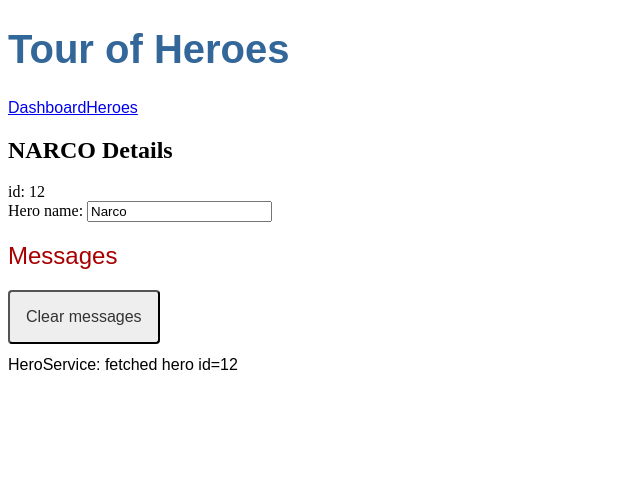
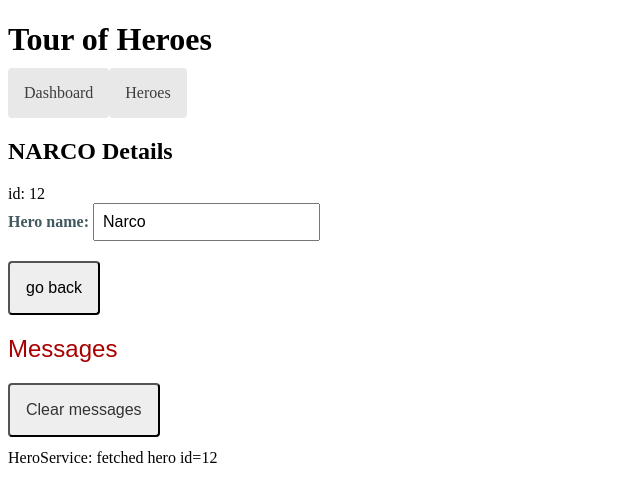
Before and after one commit to tomerbabilaskills/tour-of-heroes, an Angular app in the folder tour-of-heroes/: page /detail/12 in a window 1280 px wide. Shown: the top 502 px of the page, without its empty margins (0-640 px from the left). Built offline with nearby package versions, Linux system fonts and the light colour scheme.

Commit message:
Add styles, fix little things

```diff
--- a/tour-of-heroes/src/app/app.component.css
+++ b/tour-of-heroes/src/app/app.component.css
@@ -1,22 +1,21 @@
-/* Application-wide Styles */
+/* AppComponent's private CSS styles */
 h1 {
-    color: #369;
-    font-family: Arial, Helvetica, sans-serif;
-    font-size: 250%;
+  margin-bottom: 0;
 }
-h2, h3 {
-    color: #444;
-    font-family: Arial, Helvetica, sans-serif;
-    font-weight: lighter;
+nav a {
+  padding: 1rem;
+  text-decoration: none;
+  margin-top: 10px;
+  display: inline-block;
+  background-color: #e8e8e8;
+  color: #3d3d3d;
+  border-radius: 4px;
 }
-body {
-    margin: 2em;
+
+nav a:hover {
+  color: white;
+  background-color: #42545c;
 }
-body, input[type="text"], button {
-    color: #333;
-    font-family: Cambria, Georgia, serif;
+nav a.active {
+  background-color: black;
 }
-/* everywhere else */
-* {
-    font-family: Arial, Helvetica, sans-serif;
-}
--- a/tour-of-heroes/src/app/app.module.ts
+++ b/tour-of-heroes/src/app/app.module.ts
@@ -3,6 +3,7 @@ import { BrowserModule } from '@angular/platform-browser';
 import { FormsModule } from '@angular/forms';
 
 import { AppRoutingModule } from './app-routing.module';
+
 import { AppComponent } from './app.component';
 import { HeroesComponent } from './heroes/heroes.component';
 import { HeroDetailComponent } from './hero-detail/hero-detail.component';
--- a/tour-of-heroes/src/app/hero-detail/hero-detail.component.css
+++ b/tour-of-heroes/src/app/hero-detail/hero-detail.component.css
@@ -0,0 +1,24 @@
+/* HeroDetailComponent's private CSS styles */
+label {
+  color: #435960;
+  font-weight: bold;
+}
+input {
+  font-size: 1em;
+  padding: 0.5rem;
+}
+button {
+  margin-top: 20px;
+  background-color: #eee;
+  padding: 1rem;
+  border-radius: 4px;
+  font-size: 1rem;
+}
+button:hover {
+  background-color: #cfd8dc;
+}
+button:disabled {
+  background-color: #eee;
+  color: #ccc;
+  cursor: auto;
+}
--- a/tour-of-heroes/src/app/hero-detail/hero-detail.component.html
+++ b/tour-of-heroes/src/app/hero-detail/hero-detail.component.html
@@ -5,4 +5,5 @@
     <label for="hero-name">Hero name: </label>
     <input id="hero-name" [(ngModel)]="hero.name" placeholder="name" />
   </div>
+  <button (click)="goBack()">go back</button>
 </div>
--- a/tour-of-heroes/src/app/hero-detail/hero-detail.component.ts
+++ b/tour-of-heroes/src/app/hero-detail/hero-detail.component.ts
@@ -10,7 +10,7 @@ import { HeroService } from '../hero.service';
   styleUrls: ['./hero-detail.component.css'],
 })
 export class HeroDetailComponent implements OnInit {
-  @Input() hero?: Hero;
+  hero: Hero | undefined;
 
   constructor(
     private route: ActivatedRoute,
@@ -26,4 +26,8 @@ export class HeroDetailComponent implements OnInit {
     const id = Number(this.route.snapshot.paramMap.get('id'));
     this.heroService.getHero(id).subscribe((hero) => (this.hero = hero));
   }
+
+  goBack(): void {
+    this.location.back();
+  }
 }
--- a/tour-of-heroes/src/app/hero.service.ts
+++ b/tour-of-heroes/src/app/hero.service.ts
@@ -4,9 +4,7 @@ import { Hero } from './hero';
 import { HEROES } from './mock-heroes';
 import { MessageService } from './message.service';
 
-@Injectable({
-  providedIn: 'root',
-})
+@Injectable({ providedIn: 'root' })
 export class HeroService {
   constructor(private messageService: MessageService) {}
 
--- a/tour-of-heroes/src/app/heroes/heroes.component.css
+++ b/tour-of-heroes/src/app/heroes/heroes.component.css
@@ -6,32 +6,36 @@
   width: 15em;
 }
 .heroes li {
+  position: relative;
   cursor: pointer;
-  position: relative;
-  left: 0;
+}
+
+.heroes li:hover {
+  left: 0.1em;
+}
+
+.heroes a {
+  color: #333;
+  text-decoration: none;
   background-color: #eee;
   margin: 0.5em;
   padding: 0.3em 0;
   height: 1.6em;
   border-radius: 4px;
+  display: block;
+  width: 100%;
 }
-.heroes li:hover {
+
+.heroes a:hover {
   color: #2c3a41;
   background-color: #e6e6e6;
-  left: 0.1em;
 }
-.heroes li.selected {
-  background-color: black;
-  color: white;
+
+.heroes a:active {
+  background-color: #525252;
+  color: #fafafa;
 }
-.heroes li.selected:hover {
-  background-color: #505050;
-  color: white;
-}
-.heroes li.selected:active {
-  background-color: black;
-  color: white;
-}
+
 .heroes .badge {
   display: inline-block;
   font-size: small;
@@ -43,10 +47,8 @@
   left: -1px;
   top: -4px;
   height: 1.8em;
+  min-width: 16px;
+  text-align: right;
   margin-right: 0.8em;
   border-radius: 4px 0 0 4px;
 }
-
-input {
-  padding: 0.5rem;
-}
--- a/tour-of-heroes/src/app/message.service.ts
+++ b/tour-of-heroes/src/app/message.service.ts
@@ -1,8 +1,6 @@
 import { Injectable } from '@angular/core';
 
-@Injectable({
-  providedIn: 'root',
-})
+@Injectable({ providedIn: 'root' })
 export class MessageService {
   messages: string[] = [];
 
```
